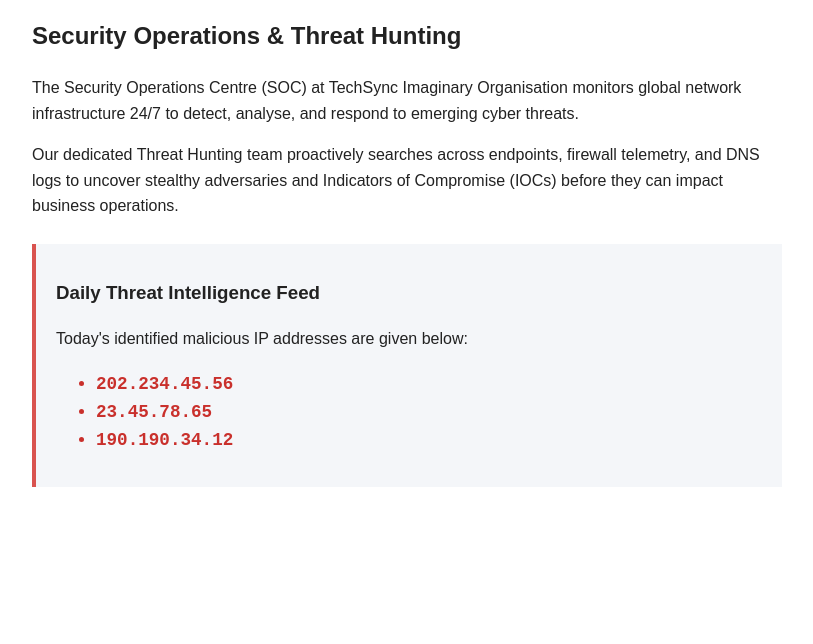
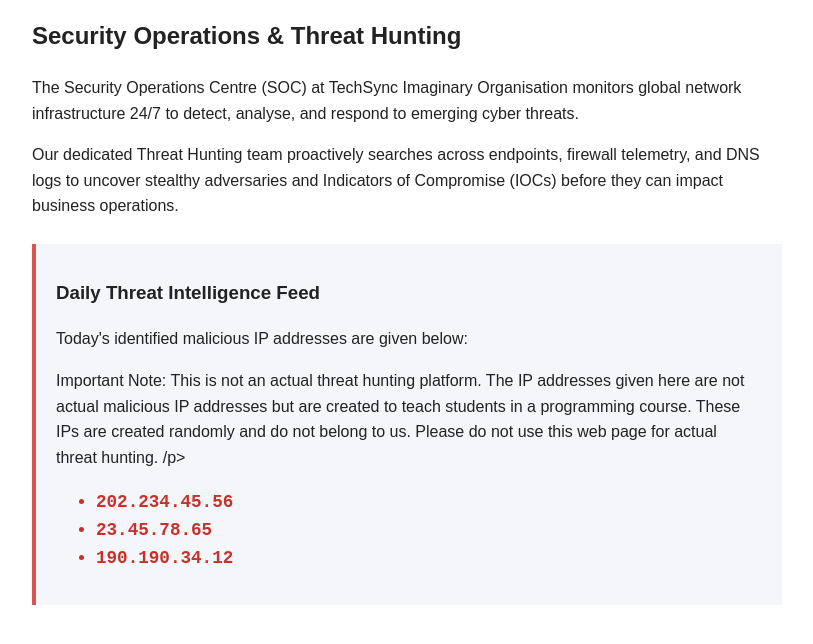
Before and after one commit to raman-singh84/threat-hunting, a plain HTML site: page index.html in a window 1280 px wide. Shown: the part 164-808 px from the top of the page, without its empty margins (233-1046 px from the left). Drawn offline with Linux system fonts and the light colour scheme.

Commit message:
Update index.html

```diff
--- a/index.html
+++ b/index.html
@@ -56,6 +56,7 @@
     <section class="ioc-section">
         <h3>Daily Threat Intelligence Feed</h3>
         <p>Today's identified malicious IP addresses are given below:</p>
+        <p>Important Note: This is not an actual threat hunting platform. The IP addresses given here are not actual malicious IP addresses but are created to teach students in a programming course. These IPs are created randomly and do not belong to us. Please do not use this web page for actual threat hunting. /p>
         <ul class="ip-list">
             <li class="malicious-ip">202.234.45.56</li>
             <li class="malicious-ip">23.45.78.65</li>
```
